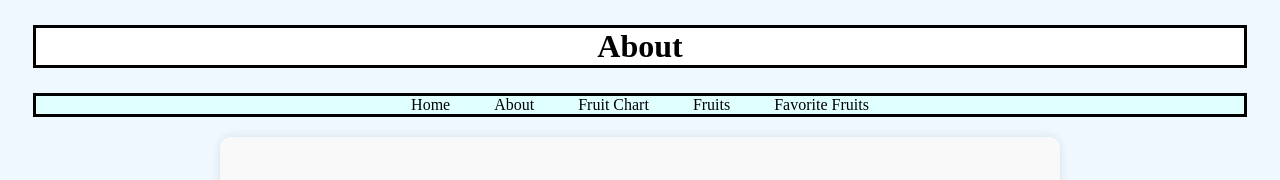
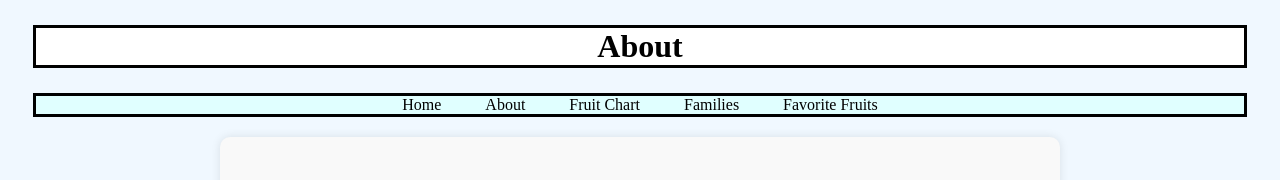
Before and after one commit to wdelmo5123/INST377-Fruit-App, a website: page public/about.html in a window 1280 px wide. Shown: the top 180 px of the page. Drawn offline with Linux system fonts and the light colour scheme.

Commit message:
Fixed Nav

```diff
--- a/public/about.html
+++ b/public/about.html
@@ -12,7 +12,7 @@
             <li><a href="home.html">Home</a></li>
             <li><a href="about.html">About</a></li>
             <li><a href="function.html">Fruit Chart</a></li>
-            <li><a href="families.html">Fruits</a></li>
+            <li><a href="families.html">Families</a></li>
             <li><a href="favorite.html">Favorite Fruits</a></li>
 
         </nav>
```
Also changed, not shown: public/favorite.html (+1 -1 lines), public/function.html (+1 -1 lines), public/home.html (+1 -1 lines).
